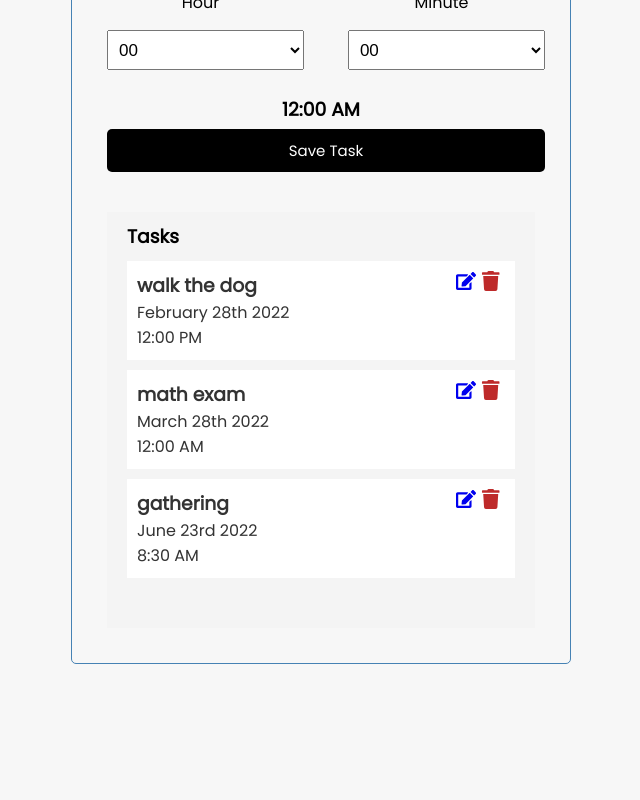
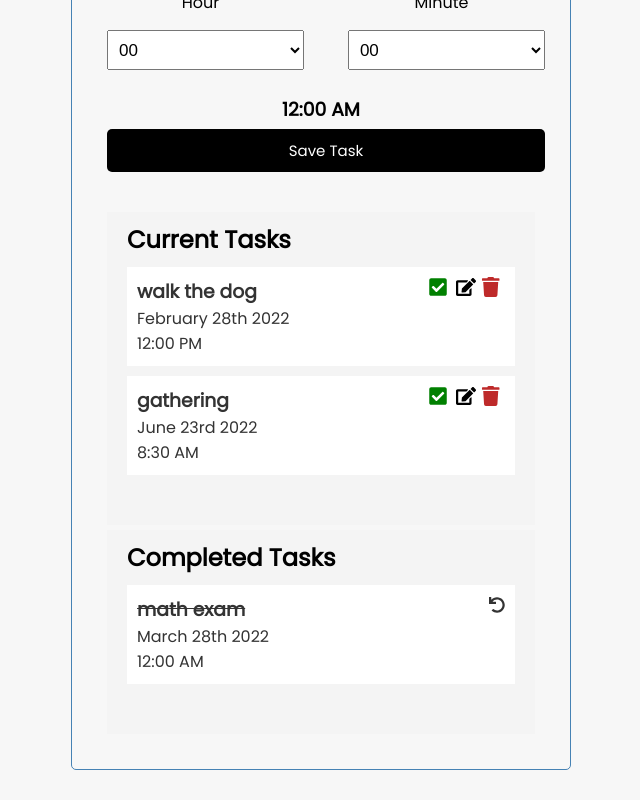
Before and after one commit to geoffhui/task-tracker, a React (Create React App) app: page / in a window 1280 px wide. Shown: the part 630-1430 px from the top of the page, without its empty margins (319-959 px from the left). Before the commit the page ends 1324 px from the top, so only its background shows below. Built offline with nearby package versions, Linux system fonts and the light colour scheme; data requests are answered from the project's data file; the HTML template or start-up script is replaced by a standard one.

Commit message:
created ui to display completed tasks

```diff
--- a/db.json
+++ b/db.json
@@ -3,17 +3,20 @@
     {
       "id": 4,
       "text": "walk the dog",
-      "dateTime": "2022-02-28T12:00"
+      "dateTime": "2022-02-28T12:00",
+      "completed": false
     },
     {
       "id": 3,
       "text": "math exam",
-      "dateTime": "2022-03-28T00:00"
+      "dateTime": "2022-03-28T00:00",
+      "completed": true
     },
     {
       "id": 5,
       "text": "gathering",
-      "dateTime": "2022-06-23T08:30"
+      "dateTime": "2022-06-23T08:30",
+      "completed": false
     }
   ]
 }
--- a/src/App.css
+++ b/src/App.css
@@ -124,6 +124,11 @@ body {
    font-size: 125%;
 }
 
+.list .task-action .complete-btn {
+   font-size: 125%;
+   margin-right: 8px;
+}
+
 .container .update-btn {
    display: inline-block;
    font-size: 16px;
@@ -242,3 +247,7 @@ label {
    color: rgb(114, 167, 35);
    text-align: center;
 }
+
+.strike-through {
+   text-decoration: line-through;
+}
--- a/src/App.js
+++ b/src/App.js
@@ -62,7 +62,7 @@ function App() {
     <Router>
       <div>
         <Routes>
-          <Route exact path="/" element={<Home tasks={ tasks } onAdd={ onAdd } onDelete={ onDelete }  />} />
+          <Route exact path="/" element={<Home tasks={ tasks } onAdd={ onAdd } onDelete={ onDelete } onUpdate={ onUpdate } />} />
           <Route exact path="/edit" element={ <EditTask onUpdate={onUpdate} /> } />
         </Routes>
       </div>
--- a/src/components/AddTask.js
+++ b/src/components/AddTask.js
@@ -26,7 +26,8 @@ const AddTask = ({ onAdd }) => {
 
          onAdd({
             text: task,
-            dateTime: dbDateFormat(dateState, hour, minute)
+            dateTime: dbDateFormat(dateState, hour, minute),
+            completed: false
          })
 
          // reset all dates to default values
--- /dev/null
+++ b/src/components/CompletedTasks.js
@@ -0,0 +1,30 @@
+import React from "react";
+import { dateFormat } from "../assets/Functions";
+import { FaUndo } from 'react-icons/fa';
+
+const CompletedTasks = ({ tasks, onUpdate }) => {
+   const handleComplete = () => {
+      onUpdate({
+         'id': tasks.id,
+         'text': tasks.text,
+         'dateTime': tasks.dateTime,
+         'completed': false
+      })
+   }
+
+   return (
+      <li>
+         <div className="task-item">
+            <h3 className='strike-through'>{ tasks.text }</h3>
+            <p>{ dateFormat(tasks.dateTime, 'MMMM Do YYYY') } </p>
+            <p>{ dateFormat(tasks.dateTime, 'LT') }</p>
+         </div>
+
+         <div className="task-action">
+            <FaUndo className='btn-hover' onClick={ () => handleComplete() } />
+         </div>
+      </li>
+   );
+}
+
+export default CompletedTasks;
--- a/src/components/EditTask.js
+++ b/src/components/EditTask.js
@@ -31,7 +31,8 @@ const EditTask = ({  onUpdate }) => {
          setTask({
             "id": task.id,
             "text": text,
-            "dateTime":  dbDateFormat(dateState, hour, minute)
+            "dateTime":  dbDateFormat(dateState, hour, minute),
+            "completed": false
          })
 
          setSuccess(true)
@@ -49,7 +50,7 @@ const EditTask = ({  onUpdate }) => {
 
    useEffect(() => {
       onUpdate(task)
-   }, [task])
+   }, [task, onUpdate])
 
    return (
       <div className='container edit-form'>
--- a/src/components/Home.js
+++ b/src/components/Home.js
@@ -4,12 +4,12 @@ import AddTask from './AddTask';
 import TaskList from './TaskList';
 import React from 'react';
 
-const Home = ({ tasks, onAdd, onDelete }) => {
+const Home = ({ tasks, onAdd, onDelete, onUpdate }) => {
    return (
       <div className="container">
          <Header />
          <AddTask onAdd={ onAdd } />
-         <TaskList taskListDataSet = { tasks } onDelete={ onDelete } onAdd={ onAdd } />
+         <TaskList tasks={ tasks } onDelete={ onDelete } onUpdate={ onUpdate } />
       </div>
    );
 }
--- a/src/components/TaskList.js
+++ b/src/components/TaskList.js
@@ -1,16 +1,32 @@
 import Tasks from "./Tasks";
 import React from 'react';
+import CompletedTasks from "./CompletedTasks";
 
-const TaskList = ({ taskListDataSet, onDelete, onAdd, onUpdate }) => {
+const TaskList = ({ tasks, onDelete, onUpdate }) => {
    return (
-      <div className='task'>
-         <h3>{ taskListDataSet.length > 0 ? 'Tasks' : 'No Tasks Available' }</h3>
-         <ul className="list">
-            { taskListDataSet.map((task, index) => (
-               <Tasks key={ index } tasks={ task } onDelete={ onDelete } onAdd={ onAdd } onUpdate={ onUpdate } />
-            )) }
-         </ul>
-      </div>
+      <>
+         <div className='task'>
+            <h2>Current Tasks</h2>
+            <ul className="list">
+               { (tasks.filter((task) => task.completed === false)).length > 0 ? tasks.map((task, index) => {
+                  if (task.completed === false) {
+                     return <Tasks key={ index } tasks={ task } onUpdate={ onUpdate } onDelete={ onDelete } />
+                  }
+               }) : 'Congratulations! You have completed all your tasks!' }
+            </ul>
+         </div>
+
+         <div className="task">
+            <h2>Completed Tasks</h2>
+            <ul className="list">
+               { (tasks.filter((task) => task.completed === true)).length > 0 ? tasks.map((task, index) => {
+                  if (task.completed === true) {
+                     return <CompletedTasks key={ index } tasks={ task } onUpdate={ onUpdate } />
+                  }
+               }) : 'You have not completed any tasks.' }
+            </ul>
+         </div>
+      </>
    );
 }
 
--- a/src/components/Tasks.js
+++ b/src/components/Tasks.js
@@ -1,9 +1,18 @@
 import React from "react";
-import { FaEdit, FaTrash } from 'react-icons/fa';
+import { FaEdit, FaTrash, FaCheckSquare } from 'react-icons/fa';
 import { Link } from 'react-router-dom';
 import { dateFormat } from "../assets/Functions";
 
-const Tasks = ({ tasks, onDelete }) => {
+const Tasks = ({ tasks, onDelete, onUpdate }) => {
+   const handleUndoComplete = () => {
+      onUpdate({
+         'id': tasks.id,
+         'text': tasks.text,
+         'dateTime': tasks.dateTime,
+         'completed': true
+      })
+   }
+
    return (
       <li>
          <div className="task-item">
@@ -14,8 +23,9 @@ const Tasks = ({ tasks, onDelete }) => {
 
          <div className="task-action">
             <FaTrash className='delete-btn btn-hover' onClick={ () => onDelete(tasks.id) } />
-            <Link to="/edit" state={tasks} >
-            <FaEdit className='edit-btn btn-hover' />
+            <FaCheckSquare className='complete-btn btn-hover' style={{ color: 'green' }} onClick={ () => handleUndoComplete()} />
+            <Link to="/edit" state={tasks} style={{ color: 'black' }}>
+               <FaEdit className='edit-btn btn-hover' />
             </Link>
          </div>
       </li>
```
